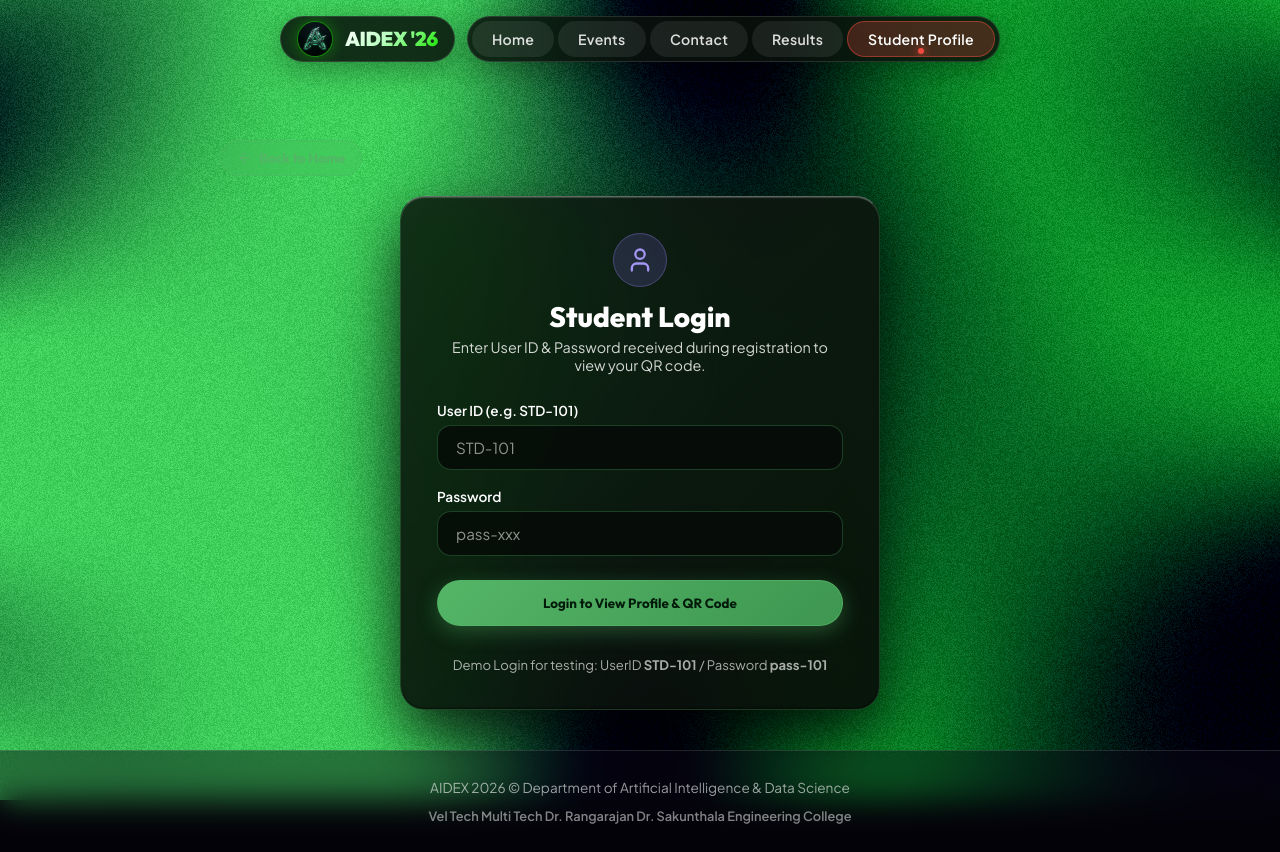
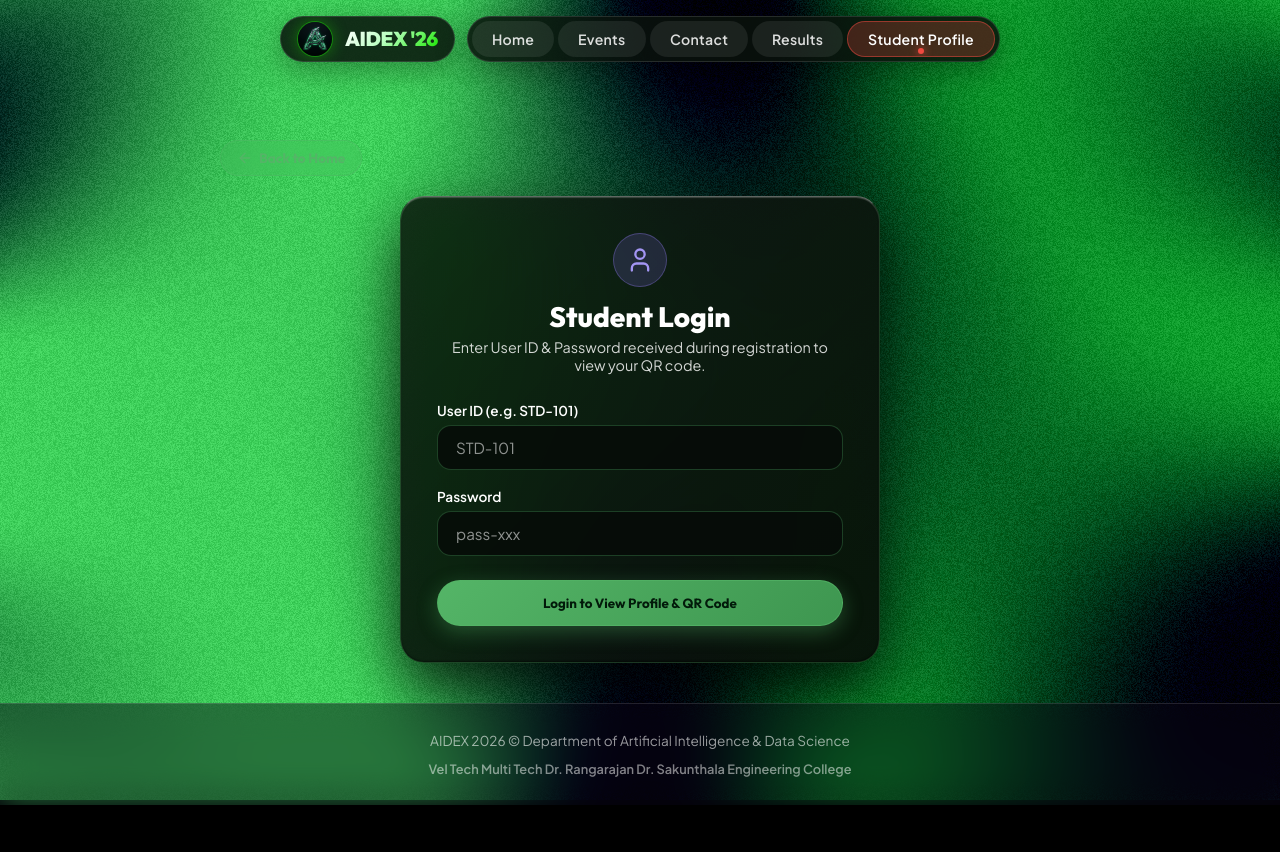
Before and after one commit to akhiladithyan/AIDS_event_web, a React (Vite) app: page /student in a window 1280 px wide. After the commit the page ends 805 px from the top, so only its background shows below. Built offline with nearby package versions, Linux system fonts and the light colour scheme; the HTML template or start-up script is replaced by a standard one.

Commit message:
removed ex std and pass

```diff
--- a/src/pages/StudentProfile.jsx
+++ b/src/pages/StudentProfile.jsx
@@ -302,9 +302,7 @@ const StudentProfile = () => {
               Login to View Profile & QR Code
             </PillButton>
 
-            <div style={{ textAlign: 'center', marginTop: 12, fontSize: '0.82rem', color: 'var(--text-subtle)' }}>
-              Demo Login for testing: UserID <strong>STD-101</strong> / Password <strong>pass-101</strong>
-            </div>
+
           </form>
         </div>
       ) : (
```
